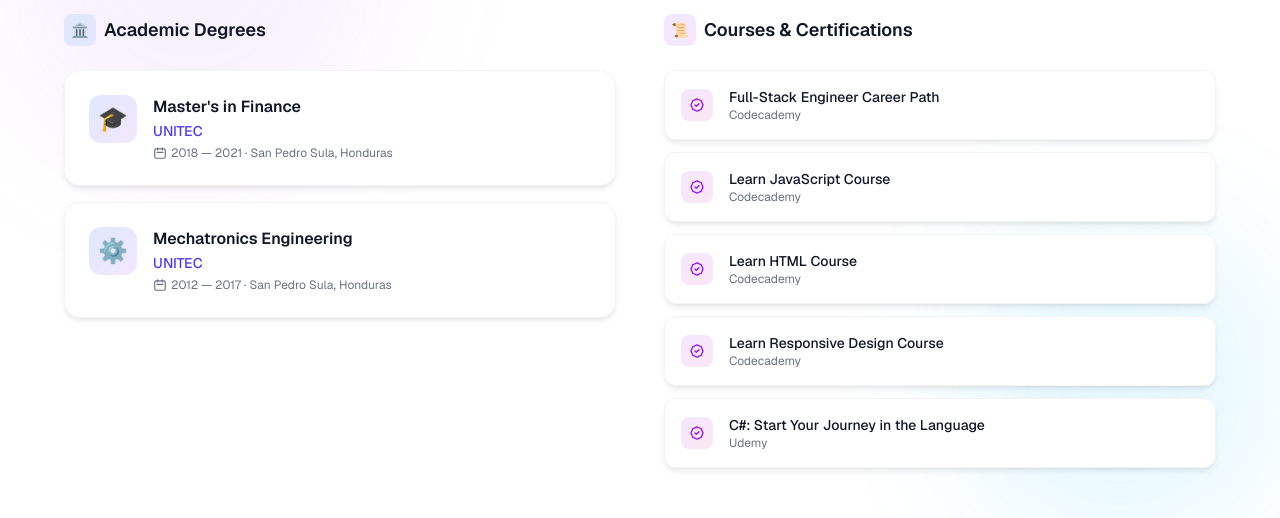
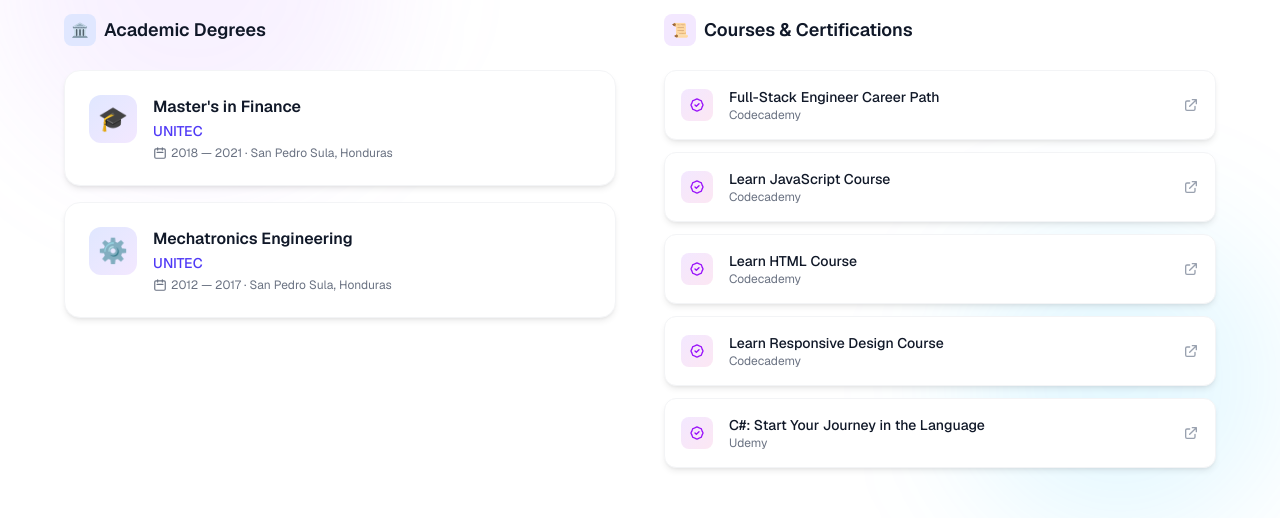
Before and after one commit to georgeaguilar/my-portfolio, a Next.js app: page / in a window 1280 px wide. Shown: the part 4838-5356 px from the top of the page. Built offline with nearby package versions, Linux system fonts and the light colour scheme.

Commit message:
feat: add certificate links to Education section

```diff
--- a/src/components/Education.tsx
+++ b/src/components/Education.tsx
@@ -14,11 +14,11 @@ const degrees = [
 ];
 
 const certifications = [
-  { name: "Full-Stack Engineer Career Path", issuer: "Codecademy" },
-  { name: "Learn JavaScript Course", issuer: "Codecademy" },
-  { name: "Learn HTML Course", issuer: "Codecademy" },
-  { name: "Learn Responsive Design Course", issuer: "Codecademy" },
-  { name: "C#: Start Your Journey in the Language", issuer: "Udemy" },
+  { name: "Full-Stack Engineer Career Path", issuer: "Codecademy", url: "https://www.codecademy.com/profiles/jorgeAguilar9508987673/certificates/5f7e644d833c070013ef47c4" },
+  { name: "Learn JavaScript Course", issuer: "Codecademy", url: "https://www.codecademy.com/profiles/jorgeAguilar9508987673/certificates/3a62023b0054dc793edc0adecd715fd7" },
+  { name: "Learn HTML Course", issuer: "Codecademy", url: "https://www.codecademy.com/profiles/jorgeAguilar9508987673/certificates/9eb0741e5ebef1f9f58a53bfac67d3a7" },
+  { name: "Learn Responsive Design Course", issuer: "Codecademy", url: "https://www.codecademy.com/profiles/jorgeAguilar9508987673/certificates/705dcb15de0da4dd9d9fc4f3274b430e" },
+  { name: "C#: Start Your Journey in the Language", issuer: "Udemy", url: "https://www.udemy.com/certificate/UC-6b50c874-7191-4181-9ddd-29214c5798ff/" },
 ];
 
 export default function Education() {
@@ -87,8 +87,11 @@ export default function Education() {
             </h3>
             <div className="space-y-3">
               {certifications.map((cert, i) => (
-                <div
+                <a
                   key={cert.name}
+                  href={cert.url}
+                  target="_blank"
+                  rel="noopener noreferrer"
                   className="animate-fade-in-up group flex items-center gap-4 p-4 rounded-xl bg-white dark:bg-gray-900 border border-gray-100 dark:border-gray-800 shadow-md shadow-black/8 dark:shadow-none hover:border-purple-200 dark:hover:border-purple-800 transition-all hover:-translate-y-0.5 hover:shadow-lg hover:shadow-purple-500/10"
                   style={{ animationDelay: `${0.3 + i * 0.07}s` }}
                 >
@@ -97,13 +100,16 @@ export default function Education() {
                       <path strokeLinecap="round" strokeLinejoin="round" d="M9 12l2 2 4-4M7.835 4.697a3.42 3.42 0 001.946-.806 3.42 3.42 0 014.438 0 3.42 3.42 0 001.946.806 3.42 3.42 0 013.138 3.138 3.42 3.42 0 00.806 1.946 3.42 3.42 0 010 4.438 3.42 3.42 0 00-.806 1.946 3.42 3.42 0 01-3.138 3.138 3.42 3.42 0 00-1.946.806 3.42 3.42 0 01-4.438 0 3.42 3.42 0 00-1.946-.806 3.42 3.42 0 01-3.138-3.138 3.42 3.42 0 00-.806-1.946 3.42 3.42 0 010-4.438 3.42 3.42 0 00.806-1.946 3.42 3.42 0 013.138-3.138z" />
                     </svg>
                   </div>
-                  <div className="min-w-0">
-                    <p className="text-sm font-medium text-gray-900 dark:text-white truncate">
+                  <div className="min-w-0 flex-1">
+                    <p className="text-sm font-medium text-gray-900 dark:text-white truncate group-hover:text-purple-600 dark:group-hover:text-purple-400 transition-colors">
                       {cert.name}
                     </p>
                     <p className="text-xs text-gray-500 dark:text-gray-400">{cert.issuer}</p>
                   </div>
-                </div>
+                  <svg xmlns="http://www.w3.org/2000/svg" className="shrink-0 w-4 h-4 text-gray-400 dark:text-gray-600 group-hover:text-purple-500 dark:group-hover:text-purple-400 transition-colors" fill="none" viewBox="0 0 24 24" stroke="currentColor" strokeWidth={2}>
+                    <path strokeLinecap="round" strokeLinejoin="round" d="M10 6H6a2 2 0 00-2 2v10a2 2 0 002 2h10a2 2 0 002-2v-4M14 4h6m0 0v6m0-6L10 14" />
+                  </svg>
+                </a>
               ))}
             </div>
           </div>
```
